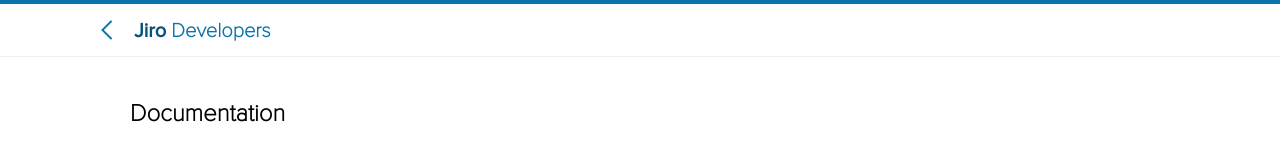
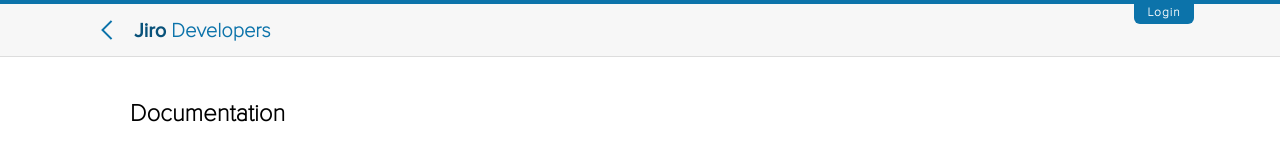
Before and after one commit to denniscallanan/jiro-developer-website, a website: page views/docs/index.html in a window 1280 px wide. Drawn offline with Linux system fonts and the light colour scheme; files that its build step writes are made by us from their sources; files whose address does not match are found by name; a web font is replaced by a local one.

Commit message:
Improved header + Added login button

```diff
--- a/static/css/devheader.css
+++ b/static/css/devheader.css
@@ -1,6 +1,7 @@
 #devheader-wrapper {
+	background: #f7f7f7;
 	border-top: 4px solid #0c73aa;
-	border-bottom: 1px solid #eee;
+	border-bottom: 1px solid #ddd;
 }
 
 #devheader {
@@ -28,3 +29,18 @@
 	font-family: "Proxima Nova", Georgia, sans-serif;
 	color: #09527a;
 }
+
+#devheader h2 {
+	float: right;
+	width: 60px;
+	height: 24px;
+	background: #0c73aa;
+	color: white;
+	line-height: 24px;
+	font-size: 12px;
+	text-align: center;
+	letter-spacing: 1px;
+	transform: translateY(-18px);
+	border-bottom-left-radius: 6px;
+	border-bottom-right-radius: 6px;
+}
--- a/views/docs/index.html
+++ b/views/docs/index.html
@@ -13,6 +13,7 @@
 		<div id="devheader">
 			<a href="//www.jiroplay.com"><img src="static/img/back.png"></a>
 			<h1><span>Jiro</span> Developers</h1>
+			<h2> Login </h2>
 		</div>
 	</div>
 
```
